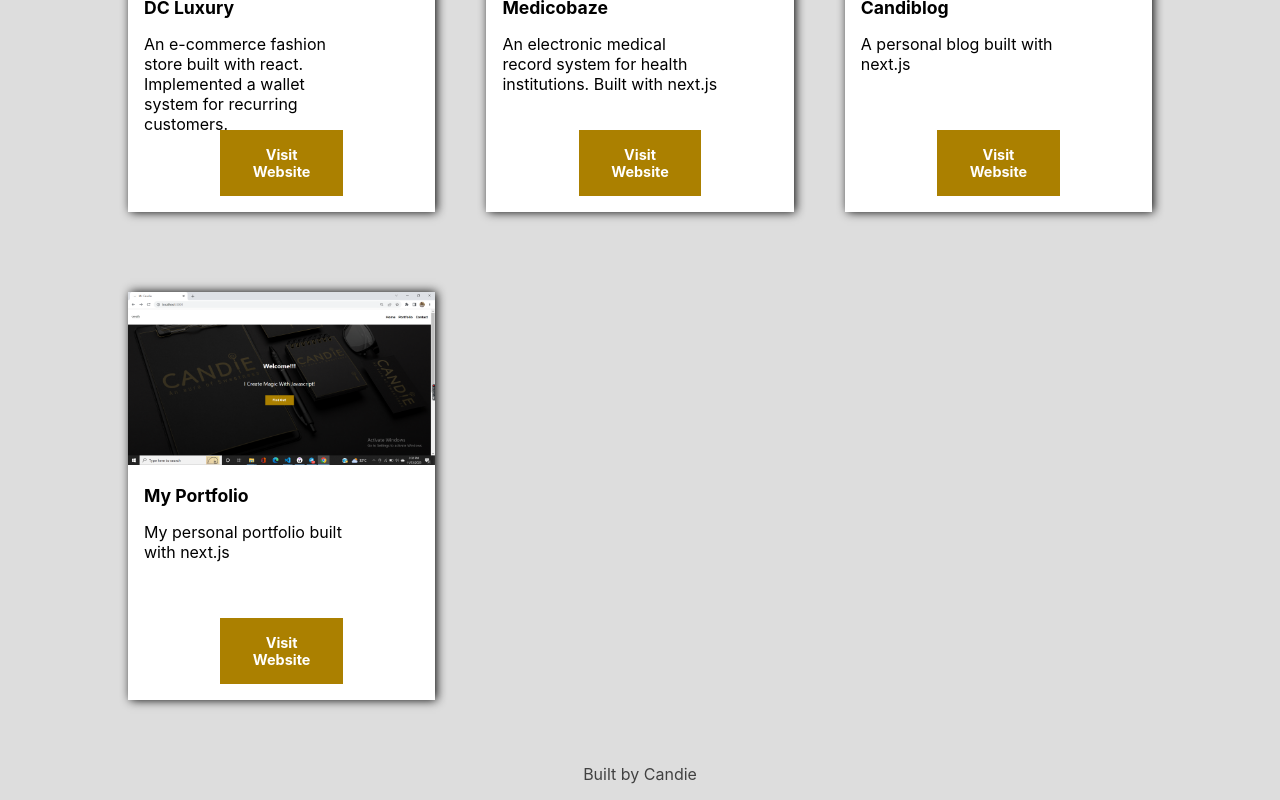
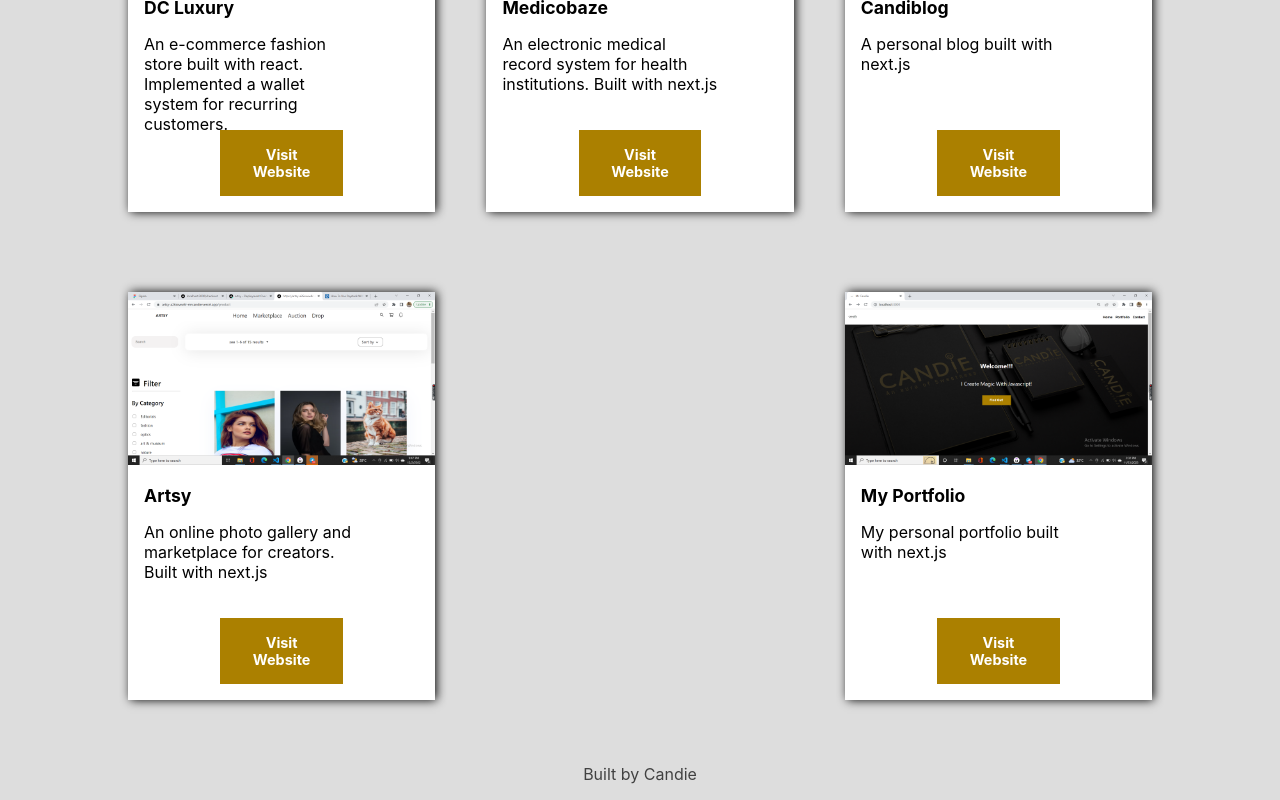
Before and after one commit to MrCandie/my-portfolio, a Next.js app: page / in a window 1280 px wide. Shown: the part 1154-1954 px from the top of the page. Built offline with nearby package versions, Linux system fonts and the light colour scheme.

Commit message:
another commit

```diff
--- a/components/homepage/features/features.js
+++ b/components/homepage/features/features.js
@@ -32,6 +32,17 @@ export default function Features() {
           <a href="https://candiblog.vercel.app/">Visit Website</a>
         </div>
         <div className={classes.project}>
+          <img src="/images/artsy.png" />
+          <h1>Artsy</h1>
+          <p>
+            An online photo gallery and marketplace for creators. Built with
+            next.js
+          </p>
+          <a href="https://artsy-a26sxww8r-mrcandie.vercel.app/">
+            Visit Website
+          </a>
+        </div>
+        <div className={classes.project}>
           <img src="/images/portfolio.png" />
           <h1>My Portfolio</h1>
           <p>My personal portfolio built with next.js</p>
```
Also changed, not shown: public/images/artsy.png (added).
